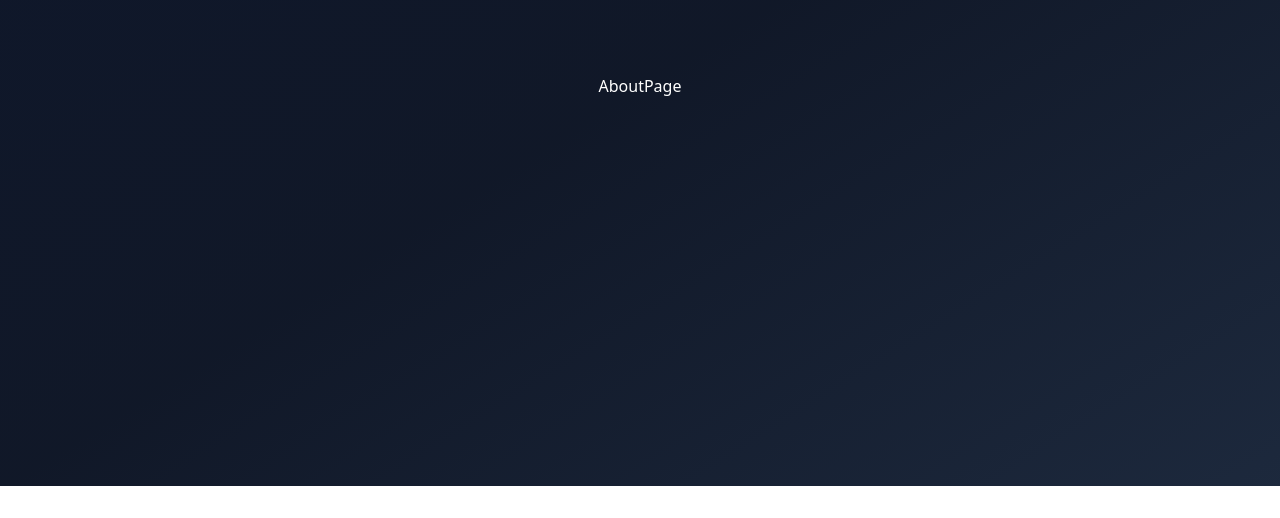
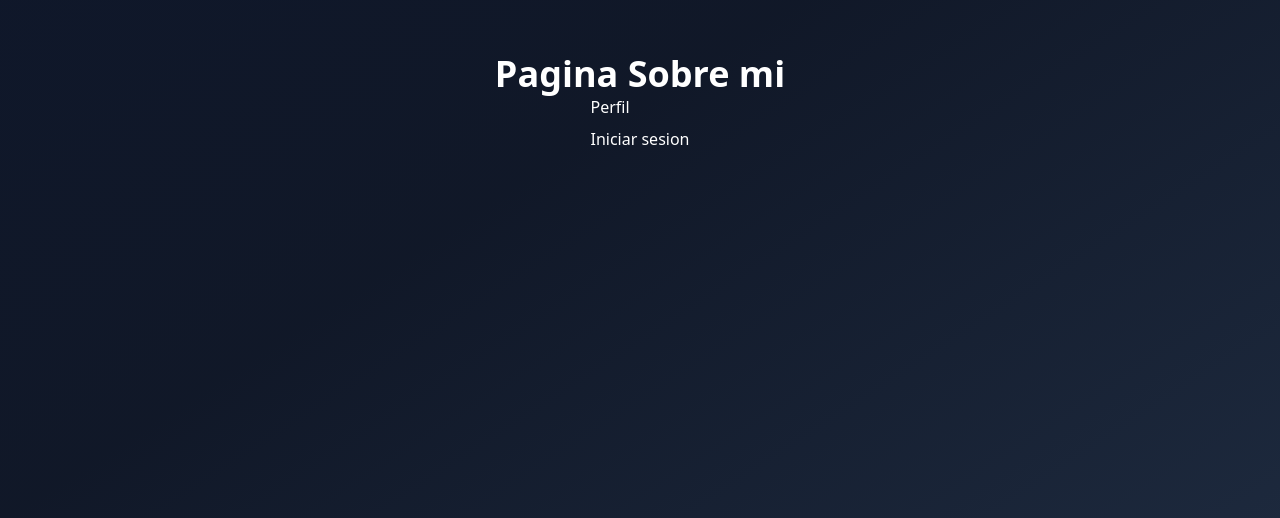
Before and after one commit to EdisonAndresPerez/BasesReact2025_typescript, a React (Vite) app in the folder 04-hooks-app/: page / in a window 1280 px wide. Shown: the part 314-832 px from the top of the page. Before the commit the page ends 800 px from the top, so only its background shows below. Built offline with nearby package versions, Linux system fonts and the light colour scheme.

Commit message:
no usar la etiqueta a para hacer rutas ya que puede generar fallas en la experencia de usuario

```diff
--- a/04-hooks-app/src/09-useContext/pages/about/AboutPage.tsx
+++ b/04-hooks-app/src/09-useContext/pages/about/AboutPage.tsx
@@ -1,7 +1,17 @@
 import React from 'react'
 
 export const AboutPage = () => {
+  console.log('no se puede recargar la pagina ')
   return (
-    <div>AboutPage</div>
+    <div className='flex flex-col items-center justify-center min-h-screen'>
+      <h1 className='text-4xl font-bold'>Pagina Sobre mi</h1>
+      <hr />
+
+      <div className='flex flex-col gap-2'>
+        <a href="profile">Perfil</a>
+        <a href="login">Iniciar sesion</a>
+      </div>
+
+    </div>
   )
 }
```
Also changed, not shown: 04-hooks-app/src/09-useContext/router/app.router.tsx (+9 -6 lines).
